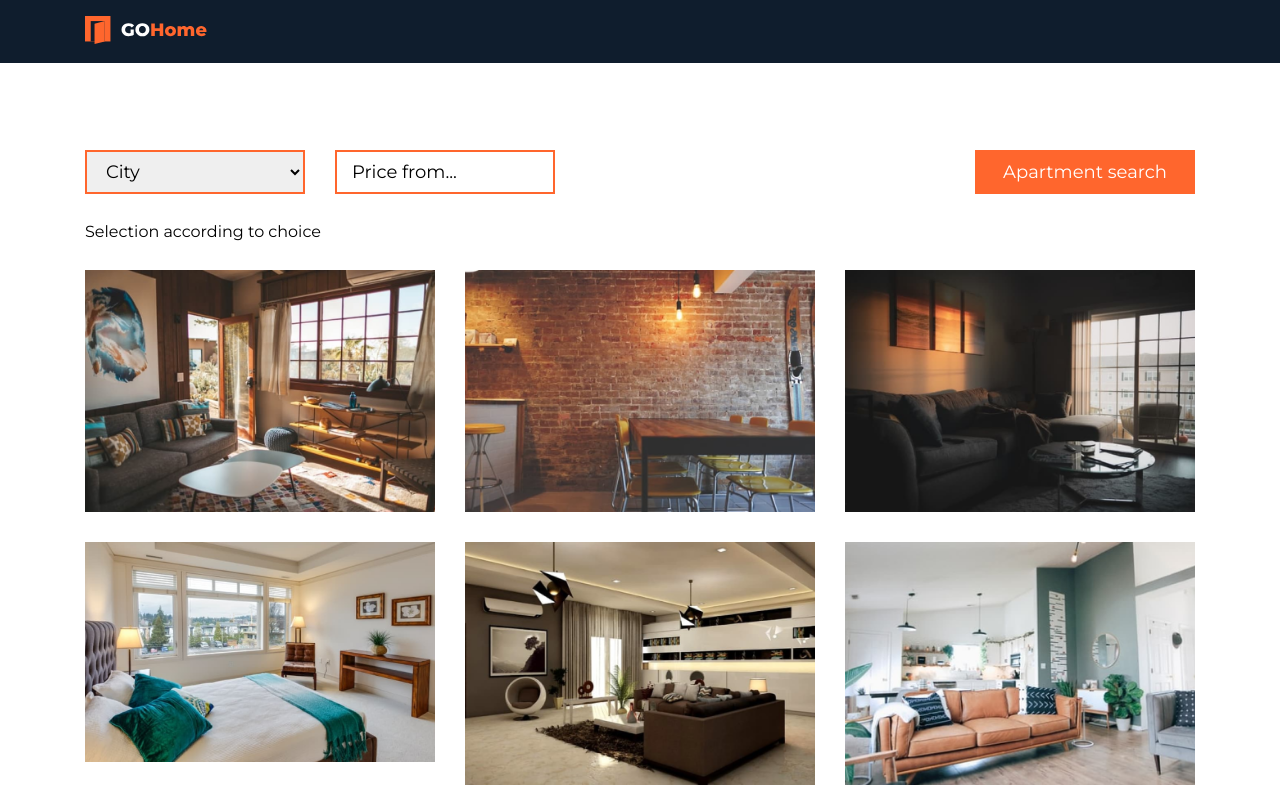
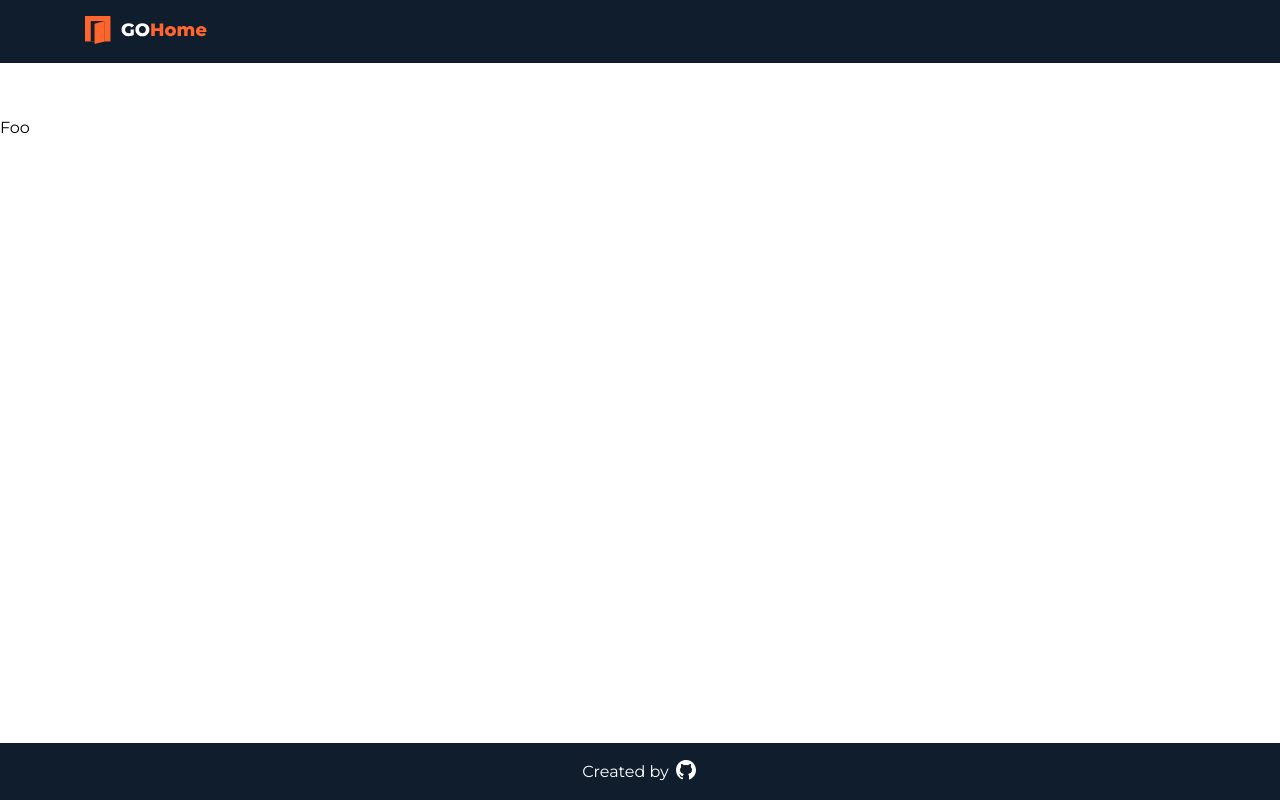
Before and after one commit to Andrey1914/apartment-searcher, a Vue app: page /foo in a window 1280 px wide. Shown: the top 800 px of the page. Built offline with nearby package versions, Linux system fonts and the light colour scheme.

Commit message:
created routes and pages

```diff
--- a/package.json
+++ b/package.json
@@ -9,7 +9,8 @@
   },
   "dependencies": {
     "core-js": "^3.8.3",
-    "vue": "^3.2.13"
+    "vue": "^3.2.13",
+    "vue-router": "^4.1.6"
   },
   "devDependencies": {
     "@babel/core": "^7.12.16",
--- a/src/App.vue
+++ b/src/App.vue
@@ -1,53 +1,22 @@
 <template>
-  <AppHeader />
   <div class="content">
-    <h2>{{ text }}</h2>
-    <Container>
-      <ApartmentsFilterForm class="apartments-filter" @submit="logger" />
-    </Container>
-    <Container>
-      <ApartmentsList :items="apartments">
-        <template v-slot:apartment="{ apartment }">
-          <ApartmentsItem :key="apartment.id" :description="apartment.description" :rating="apartment.rating"
-            :imgSrc="apartment.imgUrl" :price="apartment.price" @click="handleItemClick" />
-        </template>
-      </ApartmentsList>
-    </Container>
+    <AppHeader />
+    <router-view></router-view>
+
   </div>
   <AppFooter />
 </template>
 
 <script>
 import AppHeader from './components/Header.vue'
-import ApartmentsList from './components/Apartment/ApartmentsList.vue';
-import ApartmentsItem from './components/Apartment/ApartmentsItem.vue';
-import ApartmentsFilterForm from './components/Apartment/ApartmentsFilterForm.vue';
-import apartments from './components/Apartment/apartments';
-import Container from './components/Shared/Container.vue';
 import AppFooter from './components/Footer.vue';
 
 export default {
   name: 'App',
   components: {
-    ApartmentsList,
-    ApartmentsItem,
-    ApartmentsFilterForm,
-    Container,
     AppFooter,
     AppHeader
   },
-  data() {
-    return {
-      text: '',
-      apartments,
-    }
-  },
-  methods: {
-    logger(value) {
-      console.log(value, '--form value--');
-    },
-
-  }
 }
 </script>
 
--- a/src/components/Apartment/ApartmentsItem.vue
+++ b/src/components/Apartment/ApartmentsItem.vue
@@ -8,7 +8,7 @@
                     <StarRating :rating="rating" />
                 </div>
                 <div class="apartment-item__price">UAH {{ price }}</div>
-                <a href="https://github.com/Andrey1914" @click.prevent.stop="handleLinkClick">My GitHub Page</a>
+                <router-link :to="{ name: 'apartment' }" class="apartment-item__link"></router-link>
             </div>
         </div>
     </div>
@@ -104,5 +104,13 @@ export default {
         object-fit: cover;
     }
 
+    &__link {
+        position: absolute;
+        top: 0;
+        left: 0;
+        width: 100%;
+        height: 100%;
+    }
+
 }
 </style>
--- a/src/components/Footer.vue
+++ b/src/components/Footer.vue
@@ -1,6 +1,11 @@
 <template>
     <footer class="footer">
-        <p class="footer__text">Created by ?</p>
+        <p class="footer__text">
+            Created by
+            <a class="footer__link" href="https://github.com/Andrey1914">
+                <img src="../assets/svg/github.svg" class="footer__svg" />
+            </a>
+        </p>
     </footer>
 </template>
 
@@ -19,7 +24,19 @@ export default {
     padding: 15px 0;
 
     &__text {
-        text-align: center;
+        display: flex;
+        align-items: center;
+        justify-content: center;
+        color: #fff;
+    }
+
+    &__link {
+        color: #fff;
+        text-decoration: none;
+    }
+
+    &__svg {
+        margin-left: 5px;
         color: #fff;
     }
 }
--- a/src/main.js
+++ b/src/main.js
@@ -1,5 +1,6 @@
 import { createApp } from "vue";
+import router from "./router";
 import App from "./App.vue";
 import "./assets/scss/index.scss";
 
-createApp(App).mount("#app");
+createApp(App).use(router).mount("#app");
--- /dev/null
+++ b/src/pages/Apartment.vue
@@ -0,0 +1,19 @@
+<template>
+    <div>
+        <Container>
+            <h1>Apartment page</h1>
+        </Container>
+    </div>
+</template>
+
+<script>
+import Container from '@/components/Shared/Container.vue';
+export default {
+    name: 'ApartmentPage',
+    components: {
+        Container
+    }
+}
+</script>
+
+<style lang="scss" scoped></style>
--- /dev/null
+++ b/src/pages/Bar.vue
@@ -0,0 +1,13 @@
+<template>
+    <div>
+        Bar
+    </div>
+</template>
+
+<script>
+export default {
+    name: 'AppBar'
+}
+</script>
+
+<style lang="scss" scoped></style>
--- /dev/null
+++ b/src/pages/Foo.vue
@@ -0,0 +1,13 @@
+<template>
+    <div>
+        Foo
+    </div>
+</template>
+
+<script>
+export default {
+    name: 'AppBar'
+}
+</script>
+
+<style lang="scss" scoped></style>
--- /dev/null
+++ b/src/pages/HomePage.vue
@@ -0,0 +1,65 @@
+<template>
+    <main class="homepage">
+        <Container>
+            <ApartmentsFilterForm class="apartments-filter" @submit="filter" />
+        </Container>
+        <Container>
+            <p v-if="!filteredApartments.length">Nothing found</p>
+            <ApartmentsList :items="apartments">
+                <template v-slot:apartment="{ apartment }">
+                    <ApartmentsItem :key="apartment.id" :description="apartment.description" :rating="apartment.rating"
+                        :imgSrc="apartment.imgUrl" :price="apartment.price" @click="handleItemClick" />
+                </template>
+            </ApartmentsList>
+        </Container>
+    </main>
+</template>
+
+<script>
+import ApartmentsFilterForm from '@/components/Apartment/ApartmentsFilterForm.vue';
+import ApartmentsItem from '@/components/Apartment/ApartmentsItem.vue';
+import ApartmentsList from '@/components/Apartment/ApartmentsList.vue';
+import Container from '@/components/Shared/Container.vue';
+import apartments from '@/components/Apartment/apartments';
+
+
+export default {
+    name: 'App',
+    components: { Container, ApartmentsFilterForm, ApartmentsList, ApartmentsItem },
+    data() {
+        return {
+            text: '',
+            apartments,
+            filters: {
+                city: '',
+                price: 0,
+            },
+        }
+    },
+    computed: {
+        filteredApartments() {
+            return this.filterByCityName(this.filterByPrice(this.apartments))
+        },
+    },
+    methods: {
+        filter({ city, price }) {
+            this.filters.city = city
+            this.filters.price = price
+        },
+        filterByCityName(apartments) {
+            if (!this.filters.city) return apartments
+            return apartments.filter((apartment) => {
+                return apartment.location.city === this.filters.city
+            })
+        },
+        filterByPrice(apartments) {
+            if (!this.filters.price) return apartments
+            return apartments.filter((apartment) => {
+                return apartment.price >= this.filters.price
+            })
+        },
+    },
+}
+</script>
+
+<style lang="scss" scoped></style>
--- /dev/null
+++ b/src/router.js
@@ -0,0 +1,34 @@
+import { createRouter, createWebHistory } from "vue-router";
+
+import Foo from "./pages/Foo.vue";
+import Bar from "./pages/Bar.vue";
+import Apartment from "./pages/Apartment.vue";
+import HomePage from "./pages/HomePage.vue";
+
+const routes = [
+  {
+    path: "/foo",
+    component: Foo,
+  },
+  {
+    path: "/bar",
+    component: Bar,
+  },
+  {
+    path: "/item",
+    component: Apartment,
+    name: "apartment",
+  },
+  {
+    path: "/",
+    component: HomePage,
+    name: "homepage",
+  },
+];
+
+const router = createRouter({
+  history: createWebHistory(),
+  routes,
+});
+
+export default router;
```
Also changed, not shown: src/assets/svg/github.svg (added), 1 other file (tests, documents, lock files or other folders).
